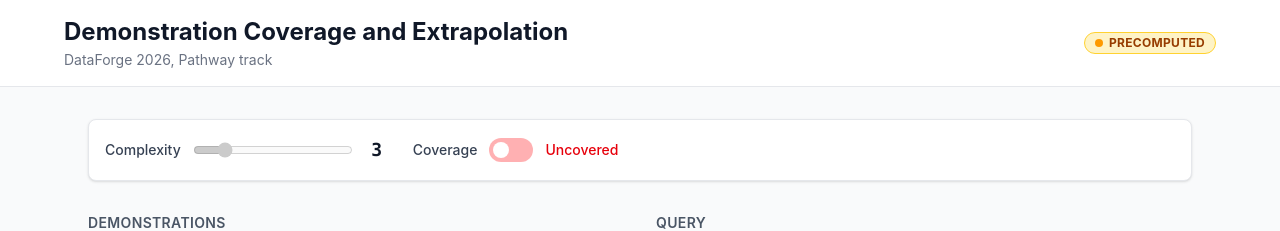
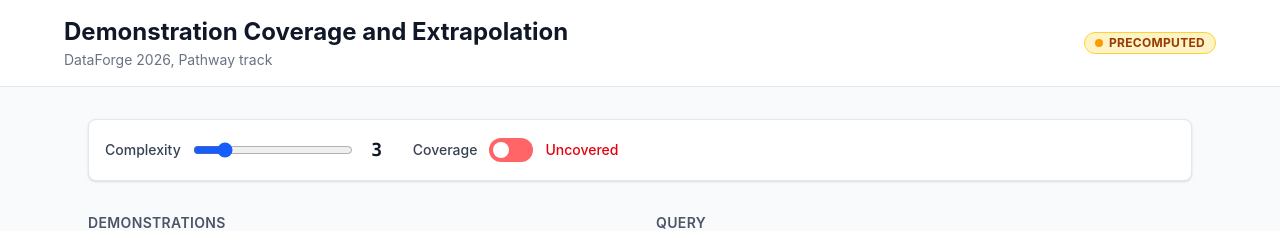
Before and after one commit to wildcraft958/DataForge, a React (Vite) app in the folder web/: page / in a window 1280 px wide. Shown: the top 231 px of the page. Built offline with nearby package versions, Linux system fonts and the light colour scheme; no server answers.

Commit message:
Fix guided flow: do not disable controls during walkthrough
The slider must stay enabled so users can drag to complexity 8
at step 2. The guided flow Next button already gates progression.

```diff
--- a/web/src/App.jsx
+++ b/web/src/App.jsx
@@ -67,7 +67,7 @@ function App() {
             onComplexityChange={setComplexity}
             covered={covered}
             onCoveredChange={setCovered}
-            disabled={guidedActive && complexity < 8}
+            disabled={guidedActive && covered && complexity < 8}
           />
         </div>
 
```
